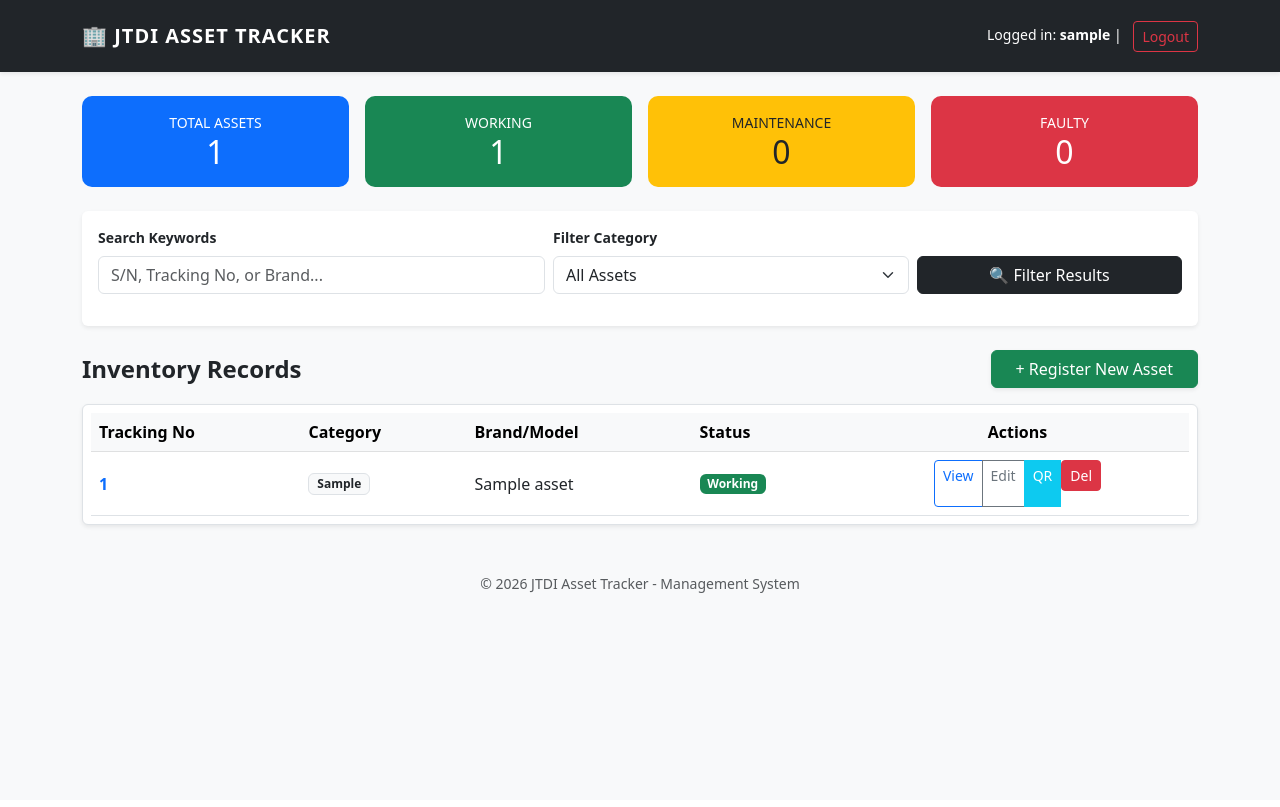
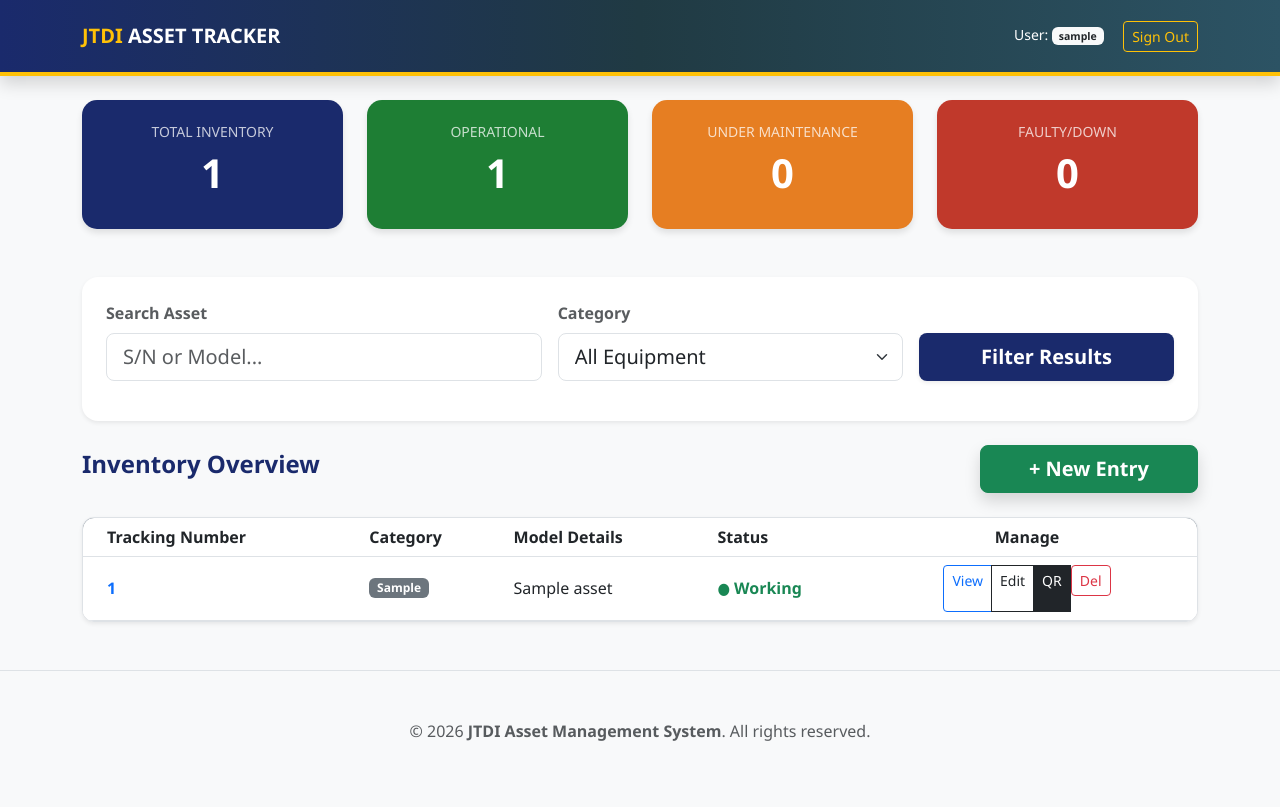
Before and after one commit to SYARIZAM15/Asset-Tracker-System, a Flask app: page / in a window 1280 px wide. Before the commit the page ends 593 px from the top, so only its background shows below. Run offline with Flask 3, Linux system fonts and the light colour scheme; the visitor is signed in with stand-in values (Sample User, id 1); a database or web service that is not in the repository returns one stand-in record (values such as "Sample title"); some libraries are stand-ins or nearby versions.

Commit message:
Update assets.html

```diff
--- a/templates/assets.html
+++ b/templates/assets.html
@@ -6,62 +6,116 @@
     <title>JTDI Asset Tracker</title>
     <link rel="stylesheet" href="https://cdn.jsdelivr.net/npm/bootstrap@5.3.0/dist/css/bootstrap.min.css">
     <style>
-        body { background-color: #f8f9fa; }
-        .card-stats { border: none; border-radius: 10px; color: white; transition: 0.3s; }
-        .card-stats:hover { transform: translateY(-3px); box-shadow: 0 4px 15px rgba(0,0,0,0.1); }
-        .navbar-brand { font-weight: 800; letter-spacing: 1px; }
+        /* JTDI Custom Palette */
+        :root {
+            --jtdi-navy: #1a2a6c;     /* Deep Professional Blue */
+            --jtdi-accent: #0056b3;   /* Energetic Blue */
+            --jtdi-light: #f8f9fa;    /* Background Gray */
+            --jtdi-success: #28a745;
+        }
+
+        body {
+            background-color: var(--jtdi-light);
+            font-family: 'Segoe UI', Tahoma, Geneva, Verdana, sans-serif;
+        }
+
+        /* Modern Navbar */
+        .navbar {
+            background: linear-gradient(90deg, #1a2a6c 0%, #203a43 50%, #2c5364 100%);
+            border-bottom: 4px solid #ffc107; /* Gold accent line */
+        }
+
+        /* Stats Cards Styling */
+        .card-stats {
+            border: none;
+            border-radius: 15px;
+            color: white;
+            transition: all 0.3s ease;
+            box-shadow: 0 4px 6px rgba(0,0,0,0.1);
+        }
+        .card-stats:hover { transform: translateY(-5px); box-shadow: 0 8px 15px rgba(0,0,0,0.2); }
+
+        .bg-jtdi-main { background-color: var(--jtdi-navy); }
+        .bg-jtdi-working { background-color: #1e7e34; }
+        .bg-jtdi-maint { background-color: #e67e22; }
+        .bg-jtdi-faulty { background-color: #c0392b; }
+
+        /* Table Styling */
+        .table-container {
+            background: white;
+            border-radius: 12px;
+            overflow: hidden;
+            border: 1px solid #dee2e6;
+        }
+        .table thead {
+            background-color: #2c3e50;
+            color: white;
+        }
+
+        /* Buttons */
+        .btn-jtdi {
+            background-color: var(--jtdi-navy);
+            color: white;
+            font-weight: 600;
+        }
+        .btn-jtdi:hover {
+            background-color: var(--jtdi-accent);
+            color: white;
+        }
     </style>
 </head>
 <body>
 
-    <nav class="navbar navbar-dark bg-dark mb-4 p-3 shadow-sm">
+    <nav class="navbar navbar-dark mb-4 p-3 shadow">
         <div class="container">
-            <a class="navbar-brand" href="/">🏢 JTDI ASSET TRACKER</a>
+            <a class="navbar-brand fw-bold" href="/">
+                <span style="color: #ffc107;">JTDI</span> ASSET TRACKER
+            </a>
             <div class="text-white small">
-                Logged in: <strong>{{ session.user }}</strong> |
-                <a href="/logout" class="btn btn-outline-danger btn-sm ms-2">Logout</a>
+                User: <span class="badge bg-light text-dark">{{ session.user }}</span>
+                <a href="/logout" class="btn btn-outline-warning btn-sm ms-3">Sign Out</a>
             </div>
         </div>
     </nav>
 
     <div class="container">
-        <div class="row g-3 mb-4 text-center">
+        <div class="row g-4 mb-5 text-center">
             <div class="col-md-3">
-                <div class="card card-stats p-3 bg-primary">
-                    <small class="text-uppercase">Total Assets</small>
-                    <h2 class="mb-0">{{ total }}</h2>
+                <div class="card card-stats p-4 bg-jtdi-main">
+                    <h6 class="text-uppercase small opacity-75">Total Inventory</h6>
+                    <h2 class="display-6 fw-bold">{{ total }}</h2>
                 </div>
             </div>
             <div class="col-md-3">
-                <div class="card card-stats p-3 bg-success">
-                    <small class="text-uppercase">Working</small>
-                    <h2 class="mb-0">{{ working }}</h2>
+                <div class="card card-stats p-4 bg-jtdi-working">
+                    <h6 class="text-uppercase small opacity-75">Operational</h6>
+                    <h2 class="display-6 fw-bold">{{ working }}</h2>
                 </div>
             </div>
             <div class="col-md-3">
-                <div class="card card-stats p-3 bg-warning text-dark">
-                    <small class="text-uppercase">Maintenance</small>
-                    <h2 class="mb-0">{{ maint }}</h2>
+                <div class="card card-stats p-4 bg-jtdi-maint">
+                    <h6 class="text-uppercase small opacity-75">Under Maintenance</h6>
+                    <h2 class="display-6 fw-bold">{{ maint }}</h2>
                 </div>
             </div>
             <div class="col-md-3">
-                <div class="card card-stats p-3 bg-danger">
-                    <small class="text-uppercase">Faulty</small>
-                    <h2 class="mb-0">{{ faulty }}</h2>
+                <div class="card card-stats p-4 bg-jtdi-faulty">
+                    <h6 class="text-uppercase small opacity-75">Faulty/Down</h6>
+                    <h2 class="display-6 fw-bold">{{ faulty }}</h2>
                 </div>
             </div>
         </div>
 
-        <div class="card p-3 mb-4 shadow-sm border-0">
-            <form method="GET" action="/" class="row g-2 align-items-end">
+        <div class="card p-4 mb-4 shadow-sm border-0 rounded-4">
+            <form method="GET" action="/" class="row g-3 align-items-end">
                 <div class="col-md-5">
-                    <label class="form-label small fw-bold">Search Keywords</label>
-                    <input type="text" name="search" class="form-control" placeholder="S/N, Tracking No, or Brand..." value="{{ s_query }}">
+                    <label class="form-label fw-bold text-muted">Search Asset</label>
+                    <input type="text" name="search" class="form-control form-control-lg" placeholder="S/N or Model..." value="{{ s_query }}">
                 </div>
                 <div class="col-md-4">
-                    <label class="form-label small fw-bold">Filter Category</label>
-                    <select name="category" class="form-select">
-                        <option value="">All Assets</option>
+                    <label class="form-label fw-bold text-muted">Category</label>
+                    <select name="category" class="form-select form-select-lg">
+                        <option value="">All Equipment</option>
                         <option value="PC" {{ 'selected' if c_filter == 'PC' }}>PC / Desktop</option>
                         <option value="Laptop" {{ 'selected' if c_filter == 'Laptop' }}>Laptop</option>
                         <option value="Monitor" {{ 'selected' if c_filter == 'Monitor' }}>Monitor</option>
@@ -69,45 +123,49 @@
                     </select>
                 </div>
                 <div class="col-md-3">
-                    <button type="submit" class="btn btn-dark w-100">🔍 Filter Results</button>
+                    <button type="submit" class="btn btn-jtdi btn-lg w-100 shadow-sm">Filter Results</button>
                 </div>
             </form>
         </div>
 
-        <div class="d-flex justify-content-between align-items-center mb-3">
-            <h4 class="mb-0 fw-bold">Inventory Records</h4>
-            <a href="/add" class="btn btn-success px-4 shadow-sm">+ Register New Asset</a>
+        <div class="d-flex justify-content-between align-items-center mb-4">
+            <h4 class="fw-bold" style="color: var(--jtdi-navy);">Inventory Overview</h4>
+            <a href="/add" class="btn btn-success btn-lg px-5 fw-bold shadow">+ New Entry</a>
         </div>
 
-        <div class="table-responsive bg-white rounded shadow-sm border p-2">
+        <div class="table-container shadow-sm">
             <table class="table table-hover align-middle mb-0">
-                <thead class="table-light">
+                <thead>
                     <tr>
-                        <th>Tracking No</th>
+                        <th class="ps-4">Tracking Number</th>
                         <th>Category</th>
-                        <th>Brand/Model</th>
+                        <th>Model Details</th>
                         <th>Status</th>
-                        <th class="text-center">Actions</th>
+                        <th class="text-center pe-4">Manage</th>
                     </tr>
                 </thead>
-                <tbody>
+                <tbody class="bg-white">
                     {% for row in data %}
                     <tr>
-                        <td class="fw-bold text-primary">{{ row.tracking_number }}</td>
-                        <td><span class="badge bg-light text-dark border">{{ row.asset_type }}</span></td>
+                        <td class="ps-4 fw-bold text-primary">{{ row.tracking_number }}</td>
+                        <td><span class="badge bg-secondary">{{ row.asset_type }}</span></td>
                         <td>{{ row.cpu_name }}</td>
                         <td>
-                            <span class="badge {{ 'bg-success' if row.status == 'Working' else 'bg-warning' if row.status == 'Maintenance' else 'bg-danger' }}">
-                                {{ row.status }}
-                            </span>
+                            {% if row.status == 'Working' %}
+                                <span class="text-success fw-bold">● Working</span>
+                            {% elif row.status == 'Maintenance' %}
+                                <span class="text-warning fw-bold">● Maintenance</span>
+                            {% else %}
+                                <span class="text-danger fw-bold">● Faulty</span>
+                            {% endif %}
                         </td>
-                        <td class="text-center">
+                        <td class="text-center pe-4">
                             <div class="btn-group">
                                 <a href="/view/{{ row.id }}" class="btn btn-sm btn-outline-primary">View</a>
-                                <a href="/edit/{{ row.id }}" class="btn btn-sm btn-outline-secondary">Edit</a>
-                                <a href="/qr/{{ row.id }}" class="btn btn-sm btn-info text-white">QR</a>
+                                <a href="/edit/{{ row.id }}" class="btn btn-sm btn-outline-dark">Edit</a>
+                                <a href="/qr/{{ row.id }}" class="btn btn-sm btn-dark">QR</a>
                                 <form action="/delete/{{ row.id }}" method="POST" class="d-inline" onsubmit="return confirm('Delete permanently?');">
-                                    <button type="submit" class="btn btn-sm btn-danger">Del</button>
+                                    <button type="submit" class="btn btn-sm btn-outline-danger">Del</button>
                                 </form>
                             </div>
                         </td>
@@ -118,8 +176,9 @@
         </div>
     </div>
 
-    <footer class="text-center mt-5 mb-4 text-muted small">
-        &copy; 2026 JTDI Asset Tracker - Management System
+    <footer class="text-center py-5 mt-5 border-top text-muted">
+        <p>&copy; 2026 <strong>JTDI Asset Management System</strong>. All rights reserved.</p>
+    </small>
     </footer>
 
 </body>
```
